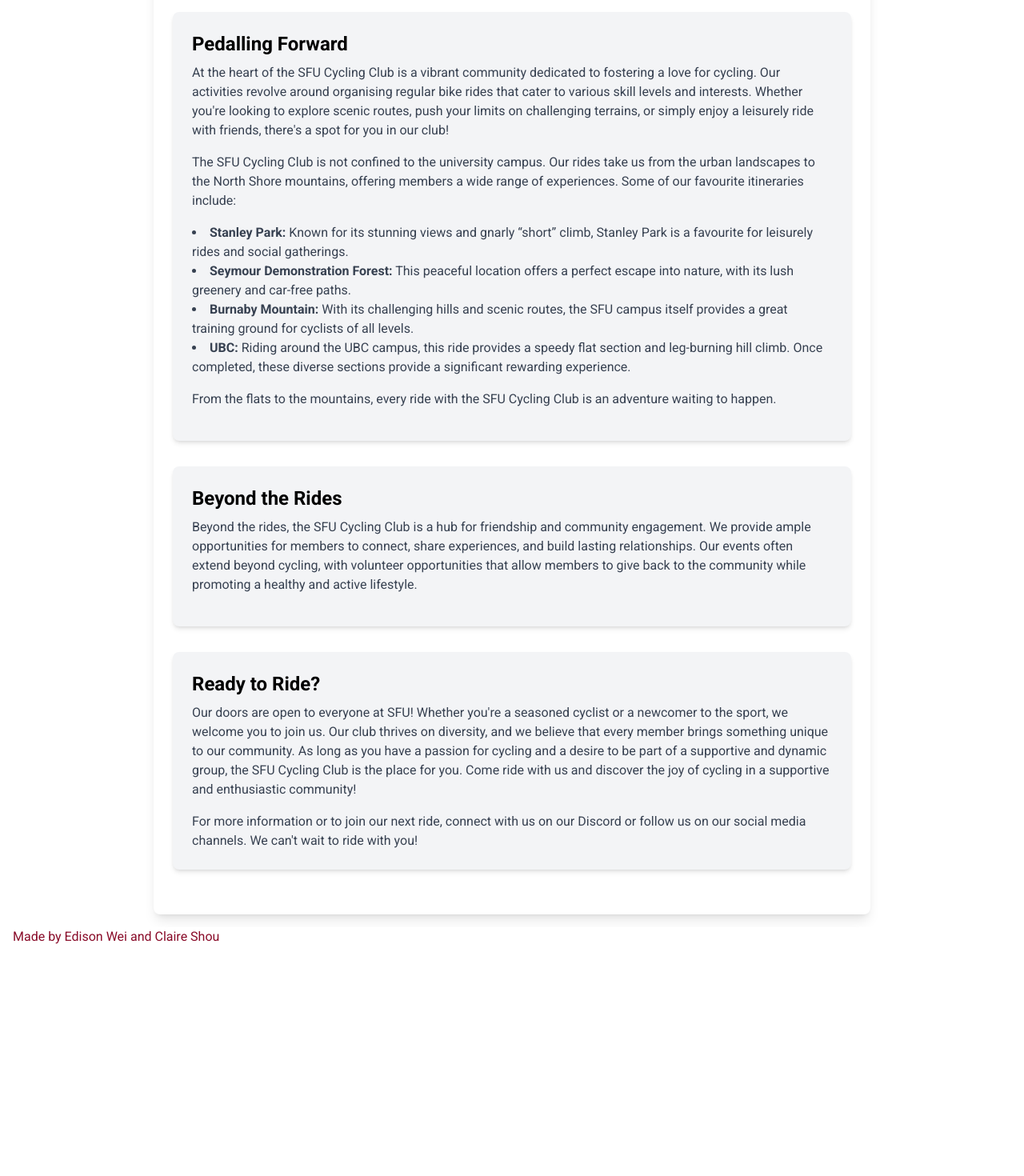
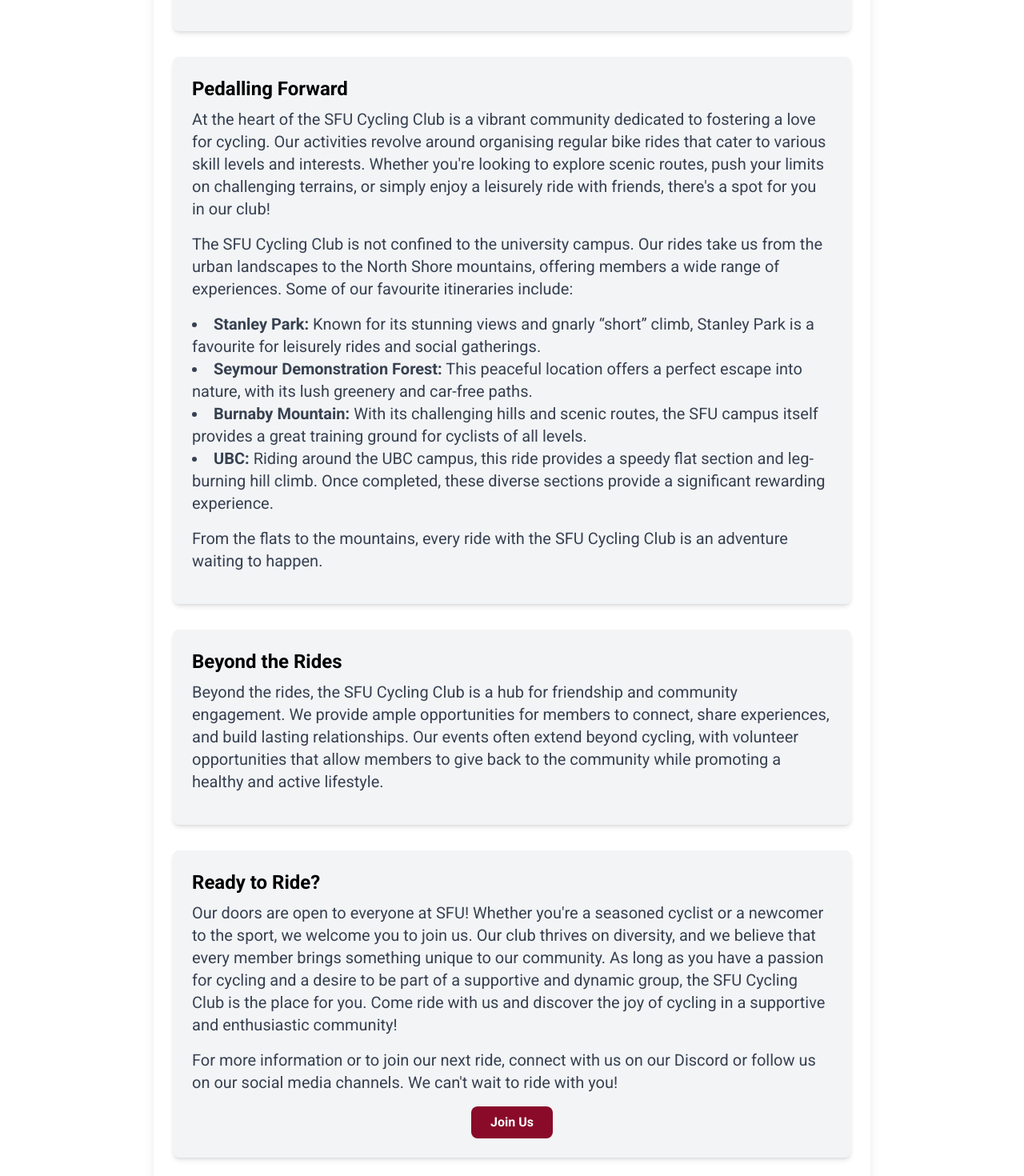
Before and after one commit to Edison-Wei/SFU_CyclingClub, a Next.js app in the folder sfu_bikingclub/: page /About in a window 1280 px wide. Shown: the part 420-1890 px from the top of the page at 80% size. Before the commit the page ends 1603 px from the top, so only its background shows below. Built offline with nearby package versions, Linux system fonts and the light colour scheme.

Commit message:
changed all the join us links and buttons to the linktree

```diff
--- a/sfu_bikingclub/src/app/About/page.js
+++ b/sfu_bikingclub/src/app/About/page.js
@@ -10,45 +10,54 @@
 
                     <section className="mb-8 p-6 bg-gray-100 shadow-md rounded-lg">
                         <h3 className="text-2xl font-semibold mb-2">Turning the gears - Our beginning</h3>
-                        <p className="text-gray-700 mb-4">
+                        <p className="text-xl text-gray-700 mb-4">
                             In October 2021, amidst a growing demand for a university community dedicated to road cycling, a group of enthusiastic cyclists from Simon Fraser University (SFU) joined a Discord group. As the group gained momentum, it became clear that cycling was popularised at SFU and there needed to be a formal structure to support and expand SFU’s cycling activities. This led to the SFU Cycling Club's official recognition by the Simon Fraser Student Society (SFSS) in 2023. Now a fully accredited club, SFU Cycling is the cornerstone for prospective to seasoned cyclists who aspire to enjoy the sport of cycling within an uplifted community of enthusiasts.
                         </p>
                     </section>
 
                     <section className="mb-8 p-6 bg-gray-100 shadow-md rounded-lg">
                         <h3 className="text-2xl font-semibold mb-2">Pedalling Forward</h3>
-                        <p className="text-gray-700 mb-4">
+                        <p className="text-xl text-gray-700 mb-4">
                             At the heart of the SFU Cycling Club is a vibrant community dedicated to fostering a love for cycling. Our activities revolve around organising regular bike rides that cater to various skill levels and interests. Whether you're looking to explore scenic routes, push your limits on challenging terrains, or simply enjoy a leisurely ride with friends, there's a spot for you in our club!
                         </p>
 
-                        <p className="text-gray-700 mb-4">
+                        <p className="text-xl text-gray-700 mb-4">
                             The SFU Cycling Club is not confined to the university campus. Our rides take us from the urban landscapes to the North Shore mountains, offering members a wide range of experiences. Some of our favourite itineraries include:
                         </p>
-                        <ul className="list-disc list-inside text-gray-700 mb-4">
+                        <ul className="text-xl list-disc list-inside text-gray-700 mb-4">
                             <li><strong>Stanley Park:</strong> Known for its stunning views and gnarly “short” climb, Stanley Park is a favourite for leisurely rides and social gatherings.</li>
                             <li><strong>Seymour Demonstration Forest:</strong> This peaceful location offers a perfect escape into nature, with its lush greenery and car-free paths.</li>
                             <li><strong>Burnaby Mountain:</strong> With its challenging hills and scenic routes, the SFU campus itself provides a great training ground for cyclists of all levels.</li>
                             <li><strong>UBC:</strong> Riding around the UBC campus, this ride provides a speedy flat section and leg-burning hill climb. Once completed, these diverse sections provide a significant rewarding experience.</li>
                         </ul>
-                        <p className="text-gray-700 mb-4">From the flats to the mountains, every ride with the SFU Cycling Club is an adventure waiting to happen.</p>
+                        <p className="text-xl text-gray-700 mb-4">From the flats to the mountains, every ride with the SFU Cycling Club is an adventure waiting to happen.</p>
                     </section>
 
                     <section className="mb-8 p-6 bg-gray-100 shadow-md rounded-lg">
                         <h3 className="text-2xl font-semibold mb-2">Beyond the Rides</h3>
-                        <p className="text-gray-700 mb-4">
+                        <p className="text-xl text-gray-700 mb-4">
                             Beyond the rides, the SFU Cycling Club is a hub for friendship and community engagement. We provide ample opportunities for members to connect, share experiences, and build lasting relationships. Our events often extend beyond cycling, with volunteer opportunities that allow members to give back to the community while promoting a healthy and active lifestyle.
                         </p>
                     </section>
 
                     <section className="mb-8 p-6 bg-gray-100 shadow-md rounded-lg">
                         <h3 className="text-2xl font-semibold mb-2">Ready to Ride?</h3>
-                        <p className="text-gray-700 mb-4">
+                        <p className="text-xl text-gray-700 mb-4">
                             Our doors are open to everyone at SFU! Whether you're a seasoned cyclist or a newcomer to the sport, we welcome you to join us. Our club thrives on diversity, and we believe that every member brings something unique to our community. As long as you have a passion for cycling and a desire to be part of a supportive and dynamic group, the SFU Cycling Club is the place for you. Come ride with us and discover the joy of cycling in a supportive and enthusiastic community!
                         </p>
-                        <p className="text-gray-700">
+                        <p className="text-xl text-gray-700 mb-4">
                             For more information or to join our next ride, connect with us on our Discord or follow us on our social media channels. We can't wait to ride with you!
                         </p>
+                        <div className="flex justify-center">
+                            <a
+                                href="https://linktr.ee/sfucycling"
+                                className="bg-[#890B29] text-white text-m font-bold cursor-pointer px-6 py-2 rounded-lg"
+                            >
+                                Join Us
+                            </a>
+                        </div>
                     </section>
+
                 </div>
             </div>
         </div>
--- a/sfu_bikingclub/src/app/page.js
+++ b/sfu_bikingclub/src/app/page.js
@@ -90,7 +90,7 @@
         <p className="text-lg mb-4 text-center max-w-2xl">
           Our doors are open to everyone at SFU! Whether you're a seasoned cyclist or a newcomer to the sport, we welcome you to join us.
         </p>
-        <a href="https://go.sfss.ca/clubs/916/info" className="text-white bg-primary-red hover:bg-gray-500 font-bold py-2 px-4 rounded">
+        <a href="https://linktr.ee/sfucycling" className="text-white bg-primary-red hover:bg-gray-500 font-bold py-2 px-4 rounded">
           Join Us
         </a>
       </div>
@@ -116,20 +116,20 @@
         </div>
         <div className="flex justify-around items-center md:h-[400px] lg:h-[600px] xl:h-[800px]">
           <div className="flex flex-col">
-            <h3 className="text-[40px] font-semibold mb-2 mx-4">Before Joining Us</h3>
-            <h3 className="text-[40px] font-semibold mb-2">On Any Of Our Rides</h3>
+            <h3 className="text-3xl font-semibold mb-2 mx-4">Before Joining Us</h3>
+            <h3 className="text-3xl font-semibold mb-2">On Any Of Our Rides</h3>
           </div>
 
           <div className="max-w-2xlg p-8 bg-white shadow-lg rounded-lg">
-            <p className="text-gray-700 mb-4">What to bring/wear:</p>
-            <ul className="list-disc list-inside text-gray-700 mb-4">
+            <p className="text-xl text-gray-700 mb-4">What to bring/wear:</p>
+            <ul className="text-xl list-disc list-inside text-gray-700 mb-4">
               <li>Bicycle and helmet</li>
               <li>Comfortable shoes and appropriate clothing for the weather (check the weather forecast)</li>
               <li>Enough water and snacks for the ride</li>
               <li>Front and tail lights</li>
               <li>A set of tools and a spare tube (make sure everything is tuned and working)</li>
             </ul>
-            <a href="/SFSS-Liability-and-Assumption-of-Risk-Waivers.pdf" download className="text-blue-500 underline">Download Waiver Form</a>
+            <a href="/SFSS-Liability-and-Assumption-of-Risk-Waivers.pdf" download className="text-m text-blue-500 underline">Download Waiver Form</a>
           </div>
         </div>
         <div className="flex justify-around md:h-[400px] lg:h-[600px] xl:h-[850px] items-center bg-gray-100 text-black">
@@ -139,7 +139,16 @@
               className="h-auto w-auto" />
           </div>
           <p id="joinInformation" />
-          <TextWithButton title={"Ready To Join the SFU Cycling Club?"} text={"Discord Link Here"} stext={"Join Our Riding Community"} link={"https://www.sfu.ca/"} linkName={"Discord"} />
+          <div className="text-center p-6">
+            <h2 className="text-2xl font-bold mb-2">Ready To Join the SFU Cycling Club?</h2>
+            <p className="text-xl mb-4">We would love to have you!</p>
+            <a
+              href="https://linktr.ee/sfucycling"
+              className="bg-[#890B29] text-white text-m font-bold cursor-pointer px-6 py-2 rounded-lg"
+            >
+              Join Us
+            </a>
+          </div>
         </div>
       </div>
     </div>
--- a/sfu_bikingclub/src/components/Hero.js
+++ b/sfu_bikingclub/src/components/Hero.js
@@ -18,7 +18,7 @@
                 <div className="ml-4">
                     <p className="mb-2 text-[40px]">SFU CYCLING CLUB</p>
                     <div className="md:text-[15px] font-[550] hover:text-rose-600">
-                        <Link href="#joinInformation">JOIN NOW!</Link>
+                        <Link href="https://linktr.ee/sfucycling">JOIN NOW!</Link>
                     </div>
                 </div>
             </div>
```
